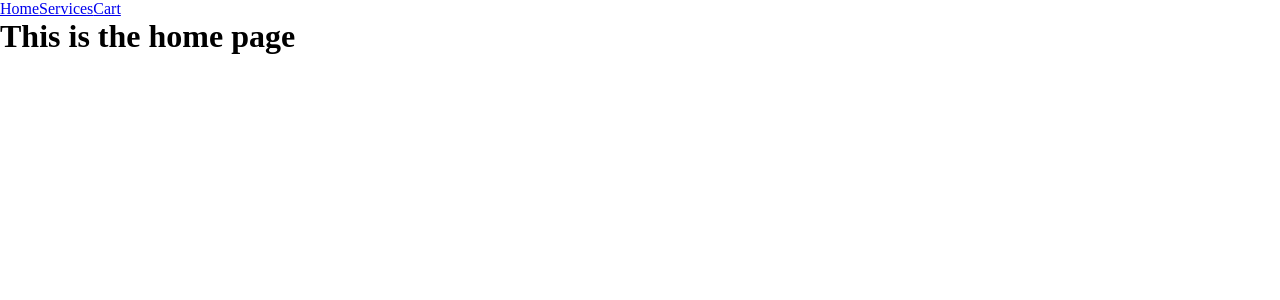
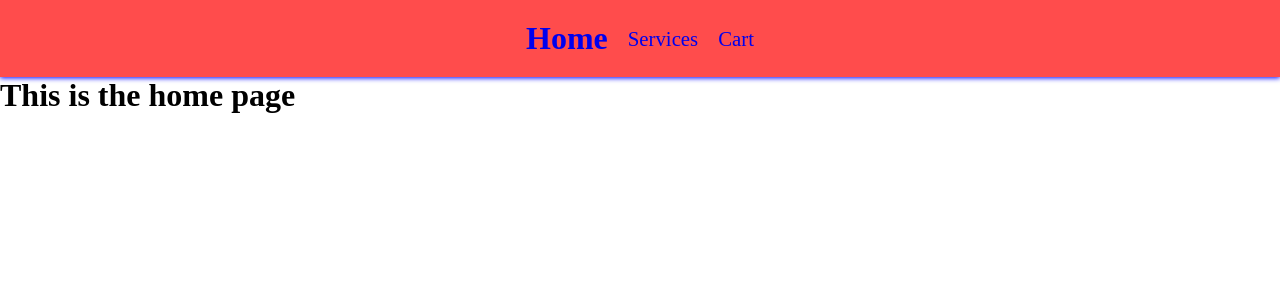
Before and after one commit to practice-ben/shopping-cart, a React (Create React App) app: page / in a window 1280 px wide. Shown: the top 300 px of the page. Built offline with nearby package versions, Linux system fonts and the light colour scheme.

Commit message:
Style navbar

```diff
--- a/src/App.css
+++ b/src/App.css
@@ -1,3 +1,24 @@
 .App {
   width: 100%;
 }
+
+.navbar {
+  background-color: rgba(255, 0, 0, 0.7);
+  display: flex;
+  gap: 20px;
+  justify-content: center;
+  align-items: center;
+  padding-block: 20px;
+  box-shadow: 0px 1px 5px blue;
+}
+
+.navbar a {
+  text-decoration: none;
+  font-size: 1.3rem;
+  transition: all linear 0.5s;
+}
+
+.navbar a.active {
+  font-weight: 600;
+  font-size: 2rem;
+}
```
